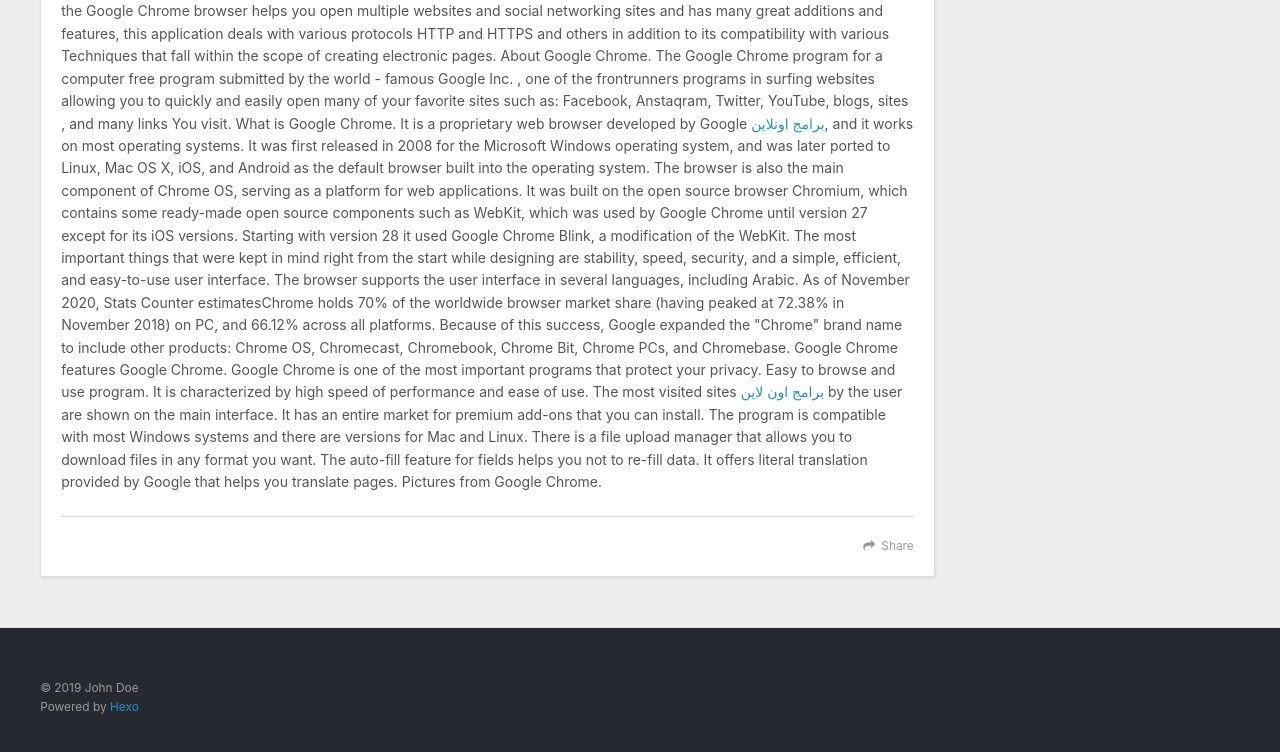
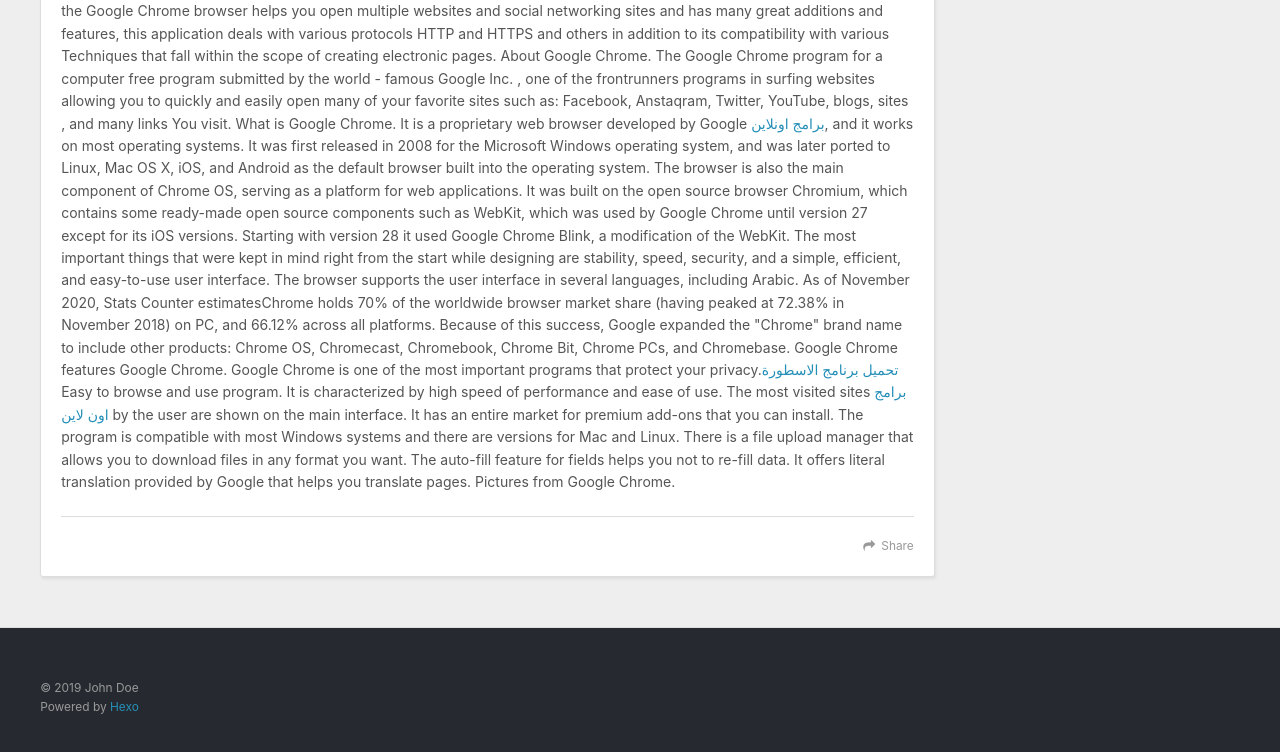
Before and after one commit to esamsalh/HexoBlog, a plain HTML site: page index.html in a window 1280 px wide. Shown: the part 666-1418 px from the top of the page. Drawn offline with nearby package versions, Linux system fonts and the light colour scheme.

Commit message:
Update index.html

```diff
--- a/index.html
+++ b/index.html
@@ -133,7 +133,7 @@ It is a proprietary web browser developed by Google <a href="https://www.baramjo
  Google Chrome features Google Chrome.
 
 
- Google Chrome is one of the most important programs that protect your privacy.
+ Google Chrome is one of the most important programs that protect your privacy.<a href="https://www.baramjonline.com/2021/06/download-ostora-tv-app.html">تحميل برنامج الاسطورة</a>
 Easy to browse and use program.
 It is characterized by high speed of performance and ease of use.
 The most visited sites
```
